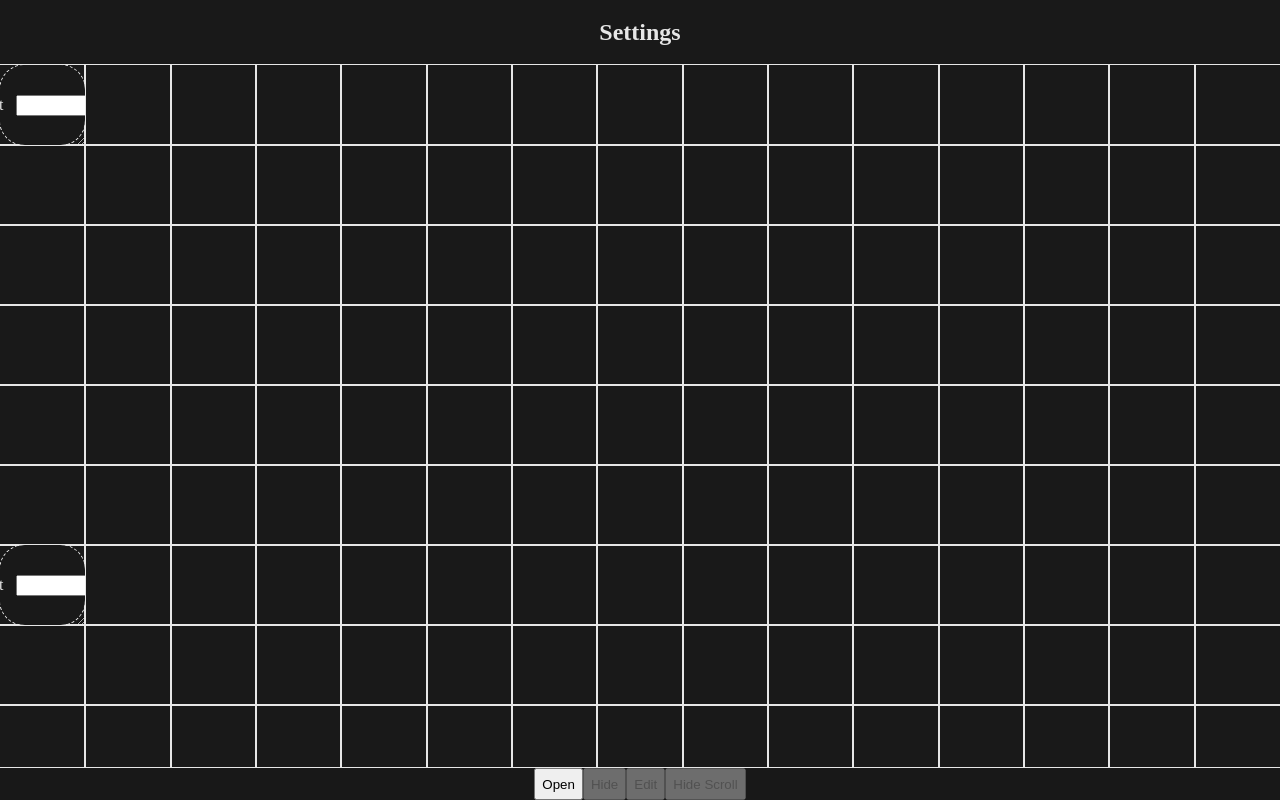
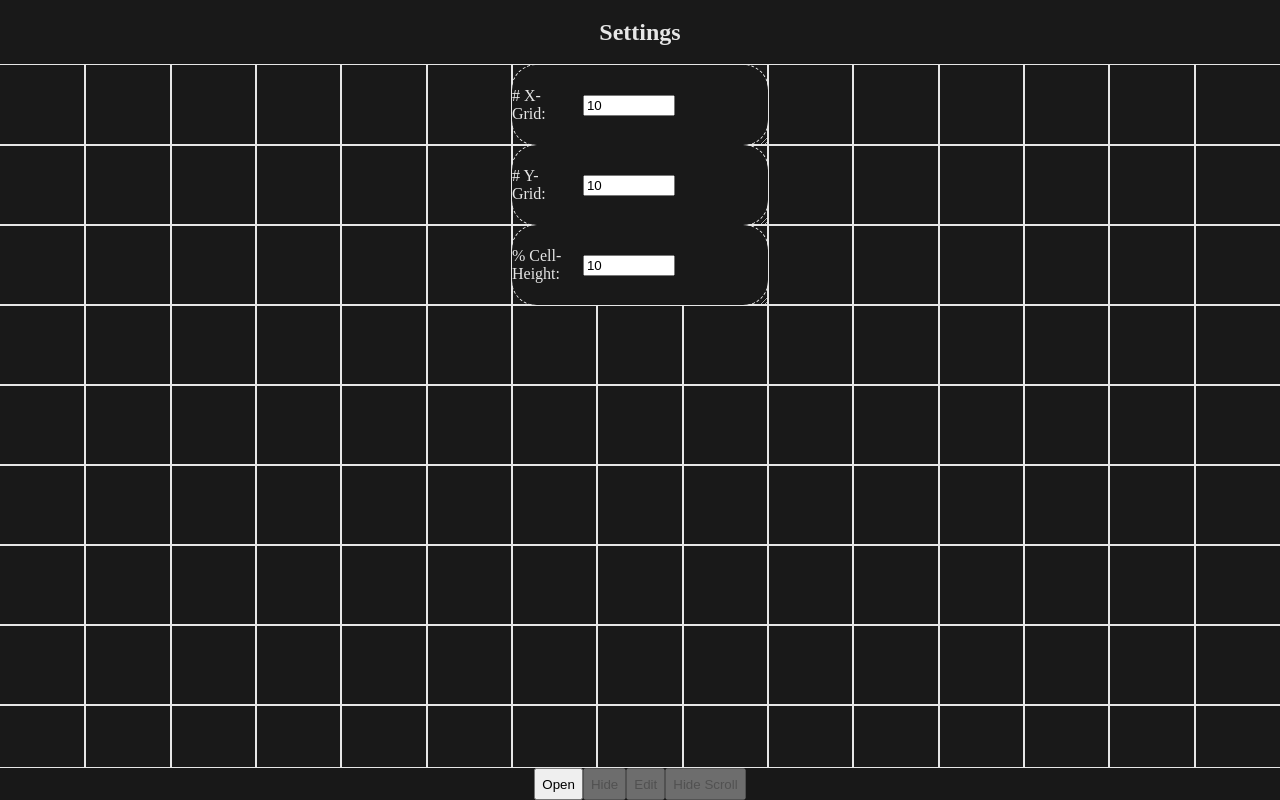
Before and after one commit to ormizj/framespace, a Nuxt app: page / in a window 1280 px wide. Built offline with nearby package versions, Linux system fonts and the light colour scheme; grey boxes are pictures that could not be loaded.

Commit message:
cell settings

```diff
--- a/components/cell-components/setting-cell.vue
+++ /dev/null
@@ -1,34 +0,0 @@
-<script lang="ts" setup>
-
-</script>
-
-<template>
-  <div class="setting-cell">
-    <div class="inputs">
-      <label>Input</label>
-      &nbsp;&nbsp;&nbsp;
-      <input class="setting-input" />
-    </div>
-  </div>
-</template>
-
-<style>
-.setting-cell {
-  background-color: var(--background);
-  outline: 1px dashed var(--secondary);
-  border-radius: 25px;
-  overflow: hidden !important;
-
-  .inputs {
-    width: 100%;
-    height: 100%;
-    display: flex;
-    align-items: center;
-    justify-content: center;
-
-    .setting-input {
-      width: 100px;
-    }
-  }
-}
-</style>
--- /dev/null
+++ b/components/cell-components/setting-text-cell.vue
@@ -0,0 +1,65 @@
+<script lang="ts" setup>
+const props = defineProps<{
+  title: string;
+  id: string;
+  type: 'text' | 'number';
+}>()
+const model = defineModel();
+
+const handleInput = (event: KeyboardEvent) => {
+  if (
+    props.type === 'number' &&
+    !/[0-9]/.test(event.key) &&
+    event.key !== 'Backspace' &&
+    event.key !== 'Delete'
+  ) event.preventDefault();
+
+};
+</script>
+
+<template>
+  <div class="setting-cell">
+    <div class="input-block">
+      <div class="label-container">
+        <label :for="id">{{ title }}</label>
+      </div>
+      <div class="input-container">
+        <input v-model="model" @keypress="handleInput" :name="id" :id="id" :type="type" class="input" />
+      </div>
+    </div>
+  </div>
+</template>
+
+<style>
+.setting-cell {
+  background-color: var(--background);
+  outline: 1px dashed var(--secondary);
+  border-radius: 25px;
+  overflow: hidden !important;
+
+  .input-block {
+    width: 100%;
+    height: 100%;
+    display: flex;
+    align-items: center;
+    justify-content: space-between;
+    gap: 1rem;
+
+    .label-container {
+      display: flex;
+      width: 100%;
+      justify-content: end;
+    }
+
+    .input-container {
+      display: flex;
+      width: 100%;
+      justify-content: start;
+
+      .input {
+        max-width: 50%;
+      }
+    }
+  }
+}
+</style>
--- a/components/frame-space.vue
+++ b/components/frame-space.vue
@@ -1,6 +1,9 @@
 <script setup lang="ts">
 import { ANIMATION_SHORT_DURATION, TAB_HEIGHT } from '~/constants/style';
 import IframeCell from './cell-components/iframe-cell.vue';
+
+const frameSpaceStore = useFrameSpaceStore();
+const { xGrid, yGrid, cellHeight } = storeToRefs(frameSpaceStore);
 
 const link = "https://www.calculatorsoup.com/calculators/math/percentage.php"
 const gridCells = ref<GridCell[]>([{
@@ -71,8 +74,8 @@ watch(isOpen, (newValue) => {
       <div class="content" ref="content">
         <ClientOnly>
           <!-- component doesn't support SSR -->
-          <GridElements class="grid-elements" v-model="gridCells" v-model:edit="editMode" :x-grid="10" :y-grid="10"
-            :cell-height="10" />
+          <GridElements class="grid-elements" v-model="gridCells" v-model:edit="editMode" :x-grid="xGrid"
+            :y-grid="yGrid" :cell-height="cellHeight" />
         </ClientOnly>
       </div>
     </div>
--- a/components/settings.vue
+++ b/components/settings.vue
@@ -1,28 +1,60 @@
 <script setup lang="ts">
-import SettingCell from './cell-components/setting-cell.vue';
+import SettingTextCell from './cell-components/setting-text-cell.vue';
 import GridElements from './grid-elements.vue';
+
+const frameSpaceStore = useFrameSpaceStore();
+const { xGrid, yGrid, cellHeight } = storeToRefs(frameSpaceStore);
 
 const editMode = ref(true);
 const gridCells = ref<GridCell[]>([{
-    cellX: 1,
+    cellX: 7,
     cellY: 1,
-    cellWidth: 1,
+    cellWidth: 3,
     cellHeight: 1,
     classes: new Set(),
     component: {
-        is: shallowRef(SettingCell),
+        is: shallowRef(SettingTextCell),
+        bind: {
+            'modelValue': xGrid,
+            'onUpdate:modelValue': (value: string) => xGrid.value = +value,
+            'title': '# X-Grid:',
+            'id': 'x-grid',
+            'type': 'number',
+        }
     }
 }, {
-    cellX: 1,
-    cellY: 7,
-    cellWidth: 1,
+    cellX: 7,
+    cellY: 2,
+    cellWidth: 3,
     cellHeight: 1,
     classes: new Set(),
     component: {
-        is: shallowRef(SettingCell),
+        is: shallowRef(SettingTextCell),
+        bind: {
+            'modelValue': yGrid,
+            'onUpdate:modelValue': (value: string) => yGrid.value = +value,
+            'title': '# Y-Grid:',
+            'id': 'y-grid',
+            'type': 'number',
+        }
+    }
+}, {
+    cellX: 7,
+    cellY: 3,
+    cellWidth: 3,
+    cellHeight: 1,
+    classes: new Set(),
+    component: {
+        is: shallowRef(SettingTextCell),
+        bind: {
+            'modelValue': cellHeight,
+            'onUpdate:modelValue': (value: string) => cellHeight.value = +value,
+            'title': '% Cell-Height:',
+            'id': 'cell-height',
+            'type': 'number',
+        }
     }
 }]);
-
 </script>
 
 <template>
--- a/nuxt.config.ts
+++ b/nuxt.config.ts
@@ -1,5 +1,6 @@
 // https://nuxt.com/docs/api/configuration/nuxt-config
 export default defineNuxtConfig({
-  compatibilityDate: "2024-04-03",
-  // devtools: { enabled: true },
+	compatibilityDate: '2024-04-03',
+	modules: ['@pinia/nuxt'],
+	// devtools: { enabled: true },
 });
--- a/package.json
+++ b/package.json
@@ -10,7 +10,9 @@
 		"postinstall": "nuxt prepare"
 	},
 	"dependencies": {
+		"@pinia/nuxt": "^0.5.4",
 		"nuxt": "^3.13.0",
+		"pinia": "^2.2.2",
 		"vue": "latest",
 		"vue-router": "latest"
 	},
--- /dev/null
+++ b/stores/frameSpace.ts
@@ -0,0 +1,13 @@
+import { acceptHMRUpdate, defineStore } from 'pinia';
+
+export const useFrameSpaceStore = defineStore({
+	id: 'frameSpaceStore',
+	state: () => ({
+		xGrid: 10,
+		yGrid: 10,
+		cellHeight: 10,
+	}),
+	actions: {},
+});
+
+import.meta.hot?.accept(acceptHMRUpdate(useFrameSpaceStore, import.meta.hot));
```
Also changed, not shown: 1 other file (tests, documents, lock files or other folders).
